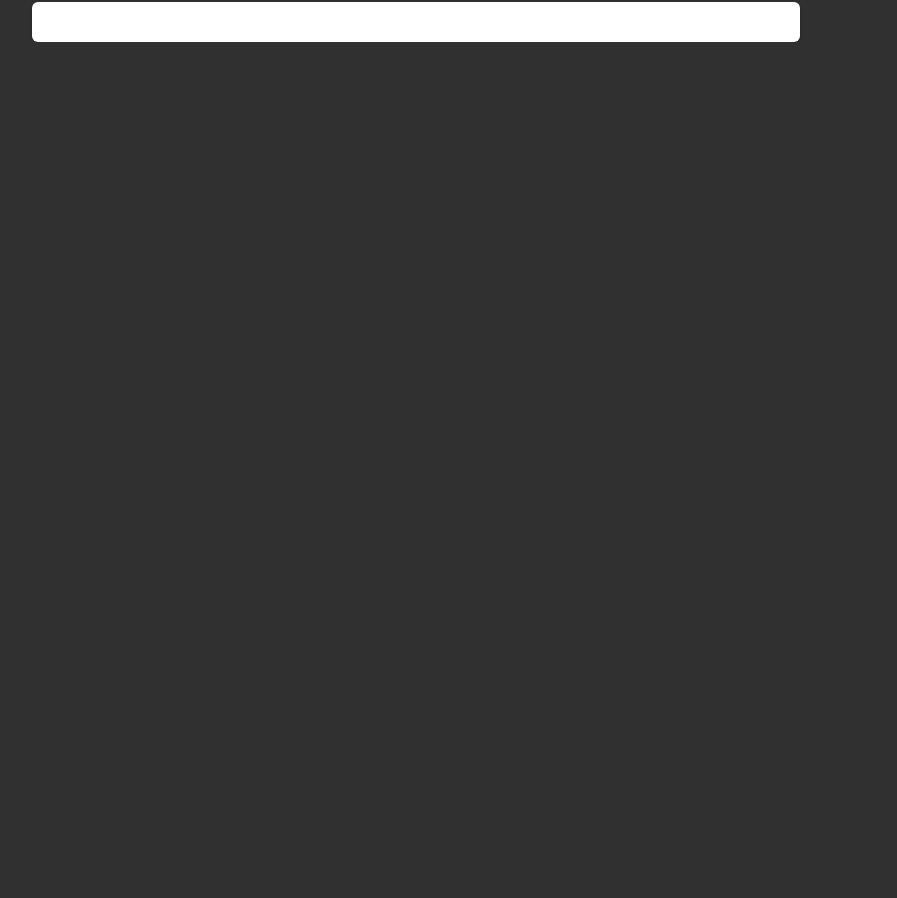
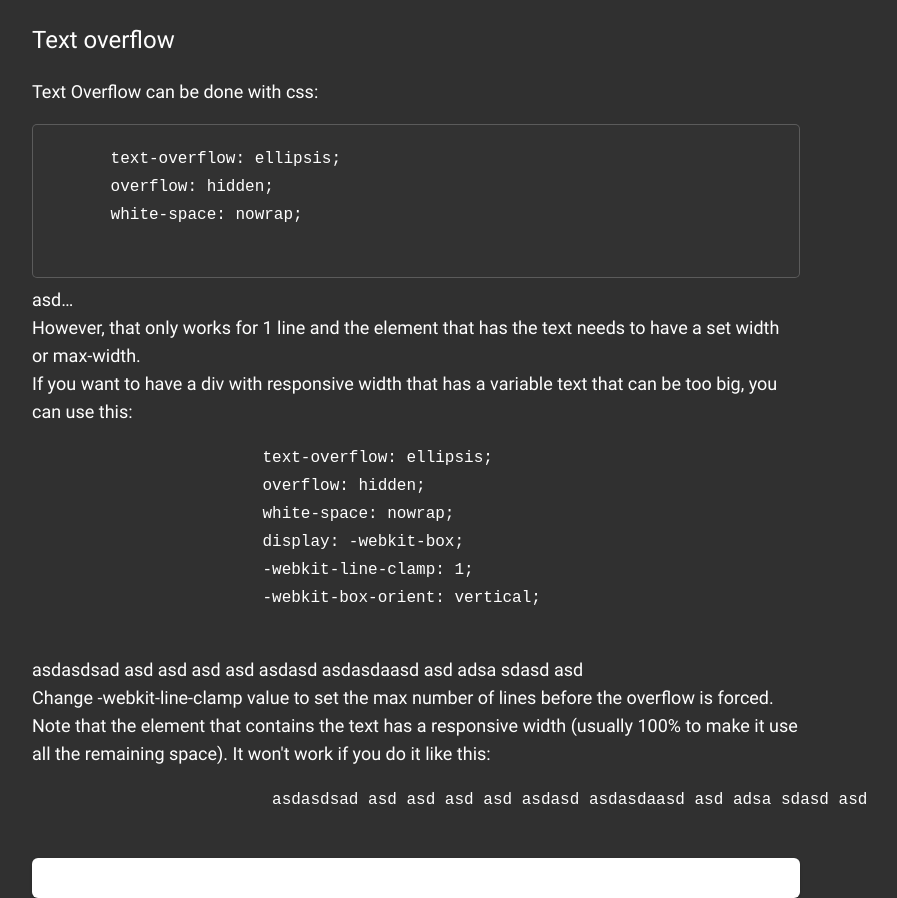
Before and after one commit to VictorPetch/cheat-sheet, an Angular app: page / in a window 1280 px wide. Shown: the part 6519-7417 px from the top of the page, without its empty margins (224-1121 px from the left). Before the commit the page ends 6561 px from the top, so only its background shows below. Built offline with nearby package versions, Linux system fonts and the light colour scheme.

Commit message:
Added draft of text overflow

```diff
--- a/src/app/app.component.html
+++ b/src/app/app.component.html
@@ -116,7 +116,9 @@
 
 	</div>
 	<div>
-		<a style="color: cadetblue;" href="https://stackoverflow.com/questions/42992212/in-angular-what-is-pathmatch-full-and-what-effect-does-it-have">this</a> asd
+		<a style="color: cadetblue;"
+			href="https://stackoverflow.com/questions/42992212/in-angular-what-is-pathmatch-full-and-what-effect-does-it-have">this</a>
+		asd
 	</div>
 
 	<!-- #endregion -->
@@ -221,6 +223,53 @@
 	</pre>
 	<!-- #endregion -->
 
+	<!-- #region Text overflow -->
+	<div>
+		<h3 class="title">Text overflow</h3>
+		<p>
+			Text Overflow can be done with css:
+		</p>
+		<pre class="code-text-section">
+			text-overflow: ellipsis;
+			overflow: hidden;
+			white-space: nowrap;
+		</pre>
+		<div style="text-overflow:ellipsis;overflow: hidden;white-space: nowrap;width: 50px;">
+			asdasdsad asd asd asd asd asdasd asdasdaasd asd adsa sdasd asd
+		</div>
+
+		<p>
+			However, that only works for 1 line and the element that has the text needs to have a set width or
+			max-width. <br>
+			If you want to have a div with responsive width that has a variable text that can be too big, you can use
+			this:
+		</p>
+		<pre>
+			text-overflow: ellipsis;
+			overflow: hidden;
+			white-space: nowrap;
+			display: -webkit-box;
+			-webkit-line-clamp: 1;
+			-webkit-box-orient: vertical;
+		</pre>
+		<div style="width: 100%;">
+			<span style="text-overflow:ellipsis;overflow: hidden;white-space: nowrap;">
+				asdasdsad asd asd asd asd asdasd asdasdaasd asd adsa sdasd asd
+			</span>
+		</div>
+		<p>
+			Change -webkit-line-clamp value to set the max number of lines before the overflow is forced. <br>
+			Note that the element that contains the text has a responsive width (usually 100% to make it use all the remaining space).
+			It won't work if you do it like this:
+		</p>
+		<pre>
+			<span style="text-overflow:ellipsis;overflow: hidden;white-space: nowrap;width: 100%;">
+				asdasdsad asd asd asd asd asdasd asdasdaasd asd adsa sdasd asd
+			</span>
+		</pre>
+	</div>
+	<!-- #endregion -->
+
 	<app-card>
 
 	</app-card>
```
